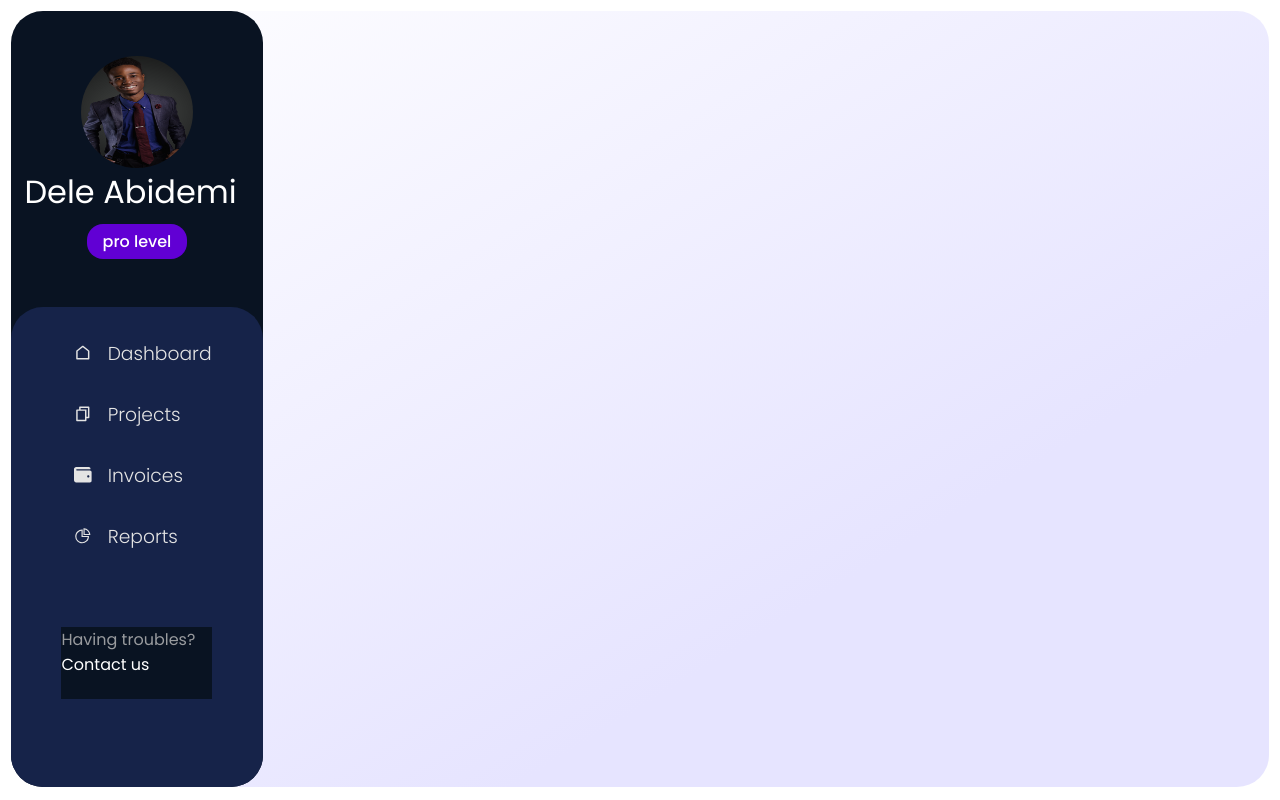
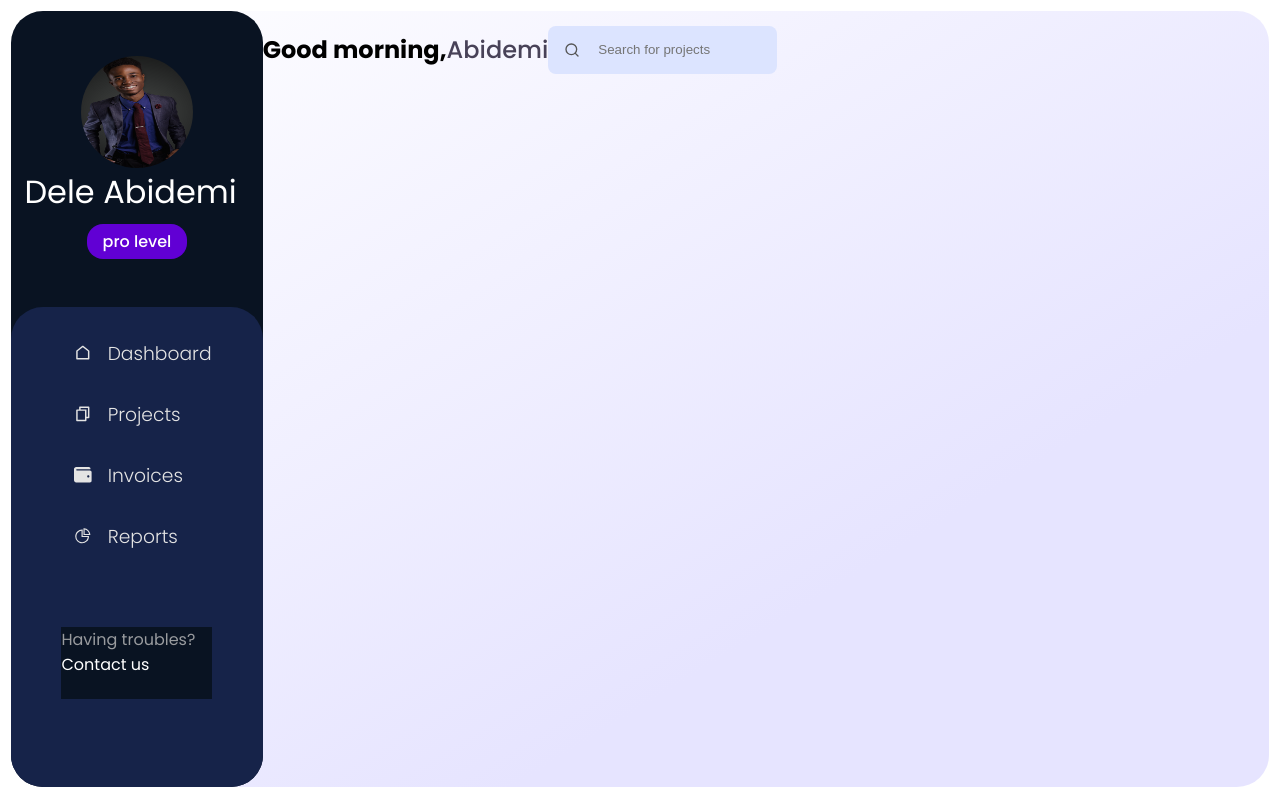
Before and after one commit to 42trustokerezi/react-dashboard, a React (Create React App) app: page / in a window 1280 px wide. Built offline with nearby package versions, Linux system fonts and the light colour scheme.

Commit message:
Navbar UI created

```diff
--- a/src/components/MainContent.jsx
+++ b/src/components/MainContent.jsx
@@ -1,9 +1,11 @@
 import React from 'react'
 import styled from "styled-components"
+import Navbar from './Navbar';
 
 function MainContent() {
     return (
         <Container>
+            <Navbar/>
             <SubContainer>
                 <SectionOne>
                     <Columnone1></Columnone1>
@@ -20,6 +22,10 @@ function MainContent() {
 
 const Container = styled.div``;
 const SubContainer = styled.div``;
+
+const TitleText = styled.h3`
+    height: 20%;
+`;
 const SectionOne = styled.div``;
 const SectionTwo = styled.div``;
 const Columnone1 = styled.div``;
--- /dev/null
+++ b/src/components/Navbar.jsx
@@ -0,0 +1,65 @@
+import React from 'react'
+import styled from "styled-components"
+import {FiSearch} from "react-icons/fi"
+
+function Navbar() {
+    return (
+       <NavbarContainer>
+           <Text>
+               Good morning,
+               <span>Abidemi</span>
+           </Text>
+           <InputContainer>
+            <Icon>
+                <FiSearch />
+            </Icon>
+            <Input type="text" placeholder="Search for projects"/>
+           </InputContainer>
+       </NavbarContainer>
+    )
+}
+
+const NavbarContainer = styled.nav`
+    display: flex;
+    justify-content: space-between;
+    align-items: center;
+    height: 10%;
+`;
+
+const Text = styled.h1`
+    span {
+        font-weight: 500;
+        color: #484258;
+    }
+`;
+
+const InputContainer = styled.div`
+    display: flex;
+`;
+
+const Icon = styled.div`
+    height: 3rem;
+    width: 3rem;
+    background-color: #dce4ff;
+    display: flex;
+    justify-content: center;
+    align-items: center;
+    border-top-left-radius: 0.5rem;
+    border-bottom-left-radius: 0.5rem;
+    svg{
+        color: #555555;
+    }
+`;
+
+const Input = styled.input`
+    border: none;
+    background-color: #dce4ff;
+    border-top-right-radius: 0.5rem;
+    border-bottom-right-radius: 0.5rem;
+    &:focus{
+        border: none;
+        outline: none;
+    }
+`;
+
+export default Navbar
```
